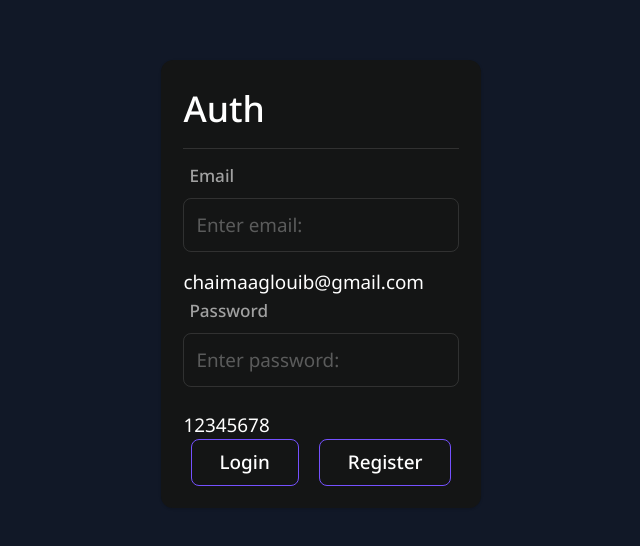
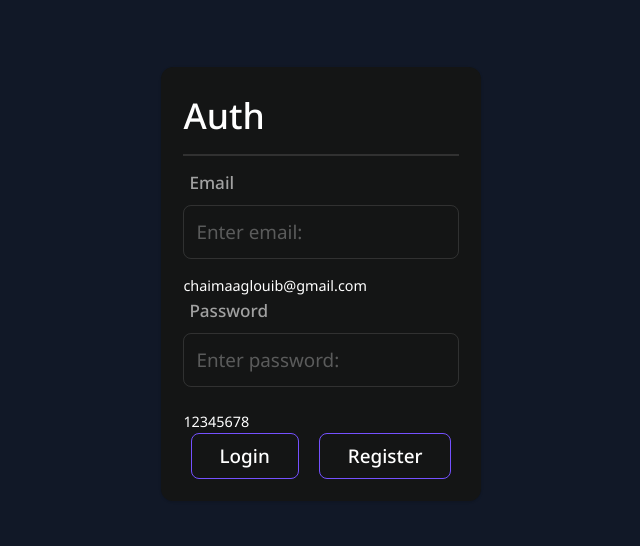
Before and after one commit to chaimaGLOUIB/planner-ui, a Next.js app: page /auth in a window 1280 px wide. Shown: the part 116-662 px from the top of the page, without its empty margins (319-959 px from the left). Built offline with nearby package versions, Linux system fonts and the light colour scheme; no server answers.

Commit message:
adding email and password

```diff
--- a/src/app/auth/Auth.tsx
+++ b/src/app/auth/Auth.tsx
@@ -90,7 +90,7 @@ export function Auth() {
 				onSubmit={handleSubmit(onSubmit)}
 			>
 				<Heading title='Auth' />
-
+<div>
 				<Field
 					id='email'
 					label='Email'
@@ -100,8 +100,9 @@ export function Auth() {
 					{...register('email')}
 					error={errors.email}
 				/>
-				<p className='text-white'>chaimaaglouib@gmail.com</p>{' '}
-
+				<p className='text-white text-xs'>chaimaaglouib@gmail.com</p>{' '}
+</div>
+<div>
 				<Field
 					id='password'
 					label='Password'
@@ -111,9 +112,9 @@ export function Auth() {
 					{...register('password')}
 					error={errors.password}
 				/>
-				<p className='text-white'>12345678</p>{' '}
+				<p className='text-white text-xs'>12345678</p>{' '}
 
-
+</div>
 				<div className='flex items-center gap-5 justify-center'>
 					<Button onClick={() => setIsLoginForm(true)}>Login</Button>
 					<Button onClick={() => setIsLoginForm(false)}>Register</Button>
```
